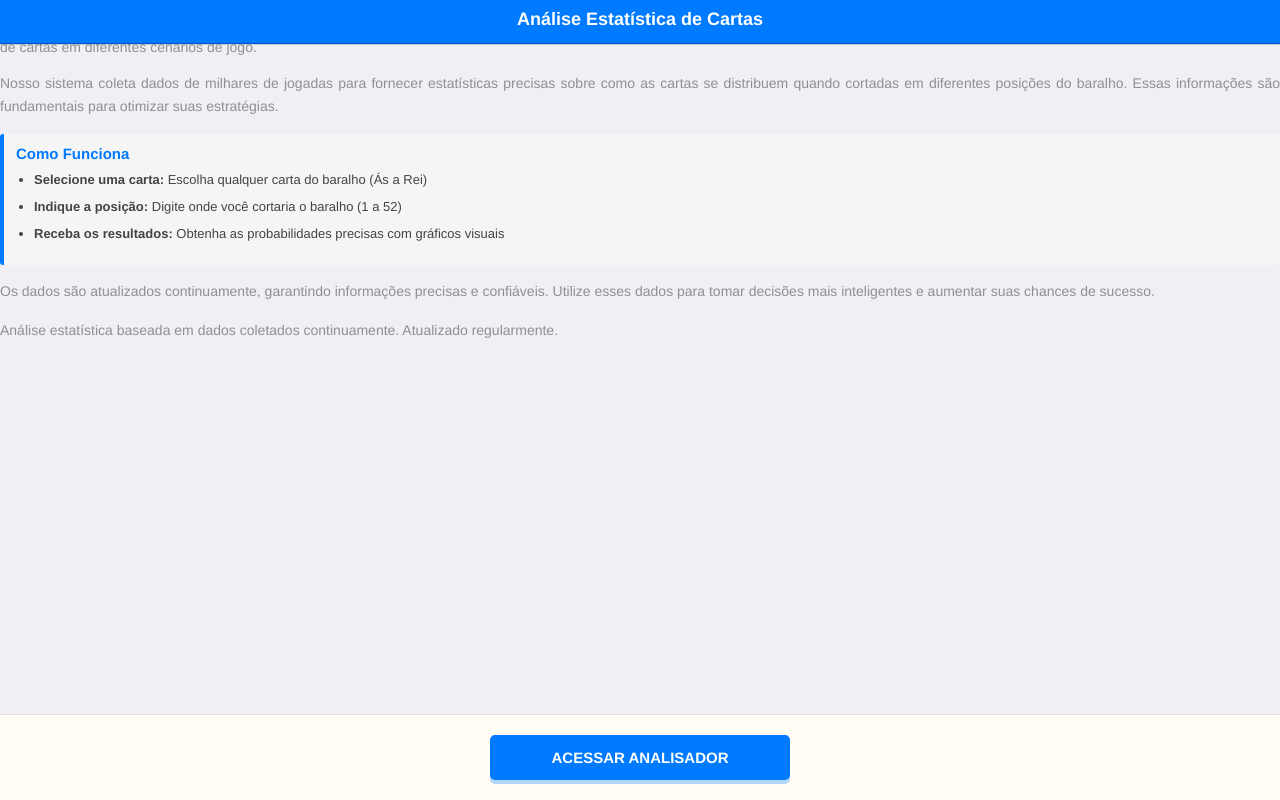
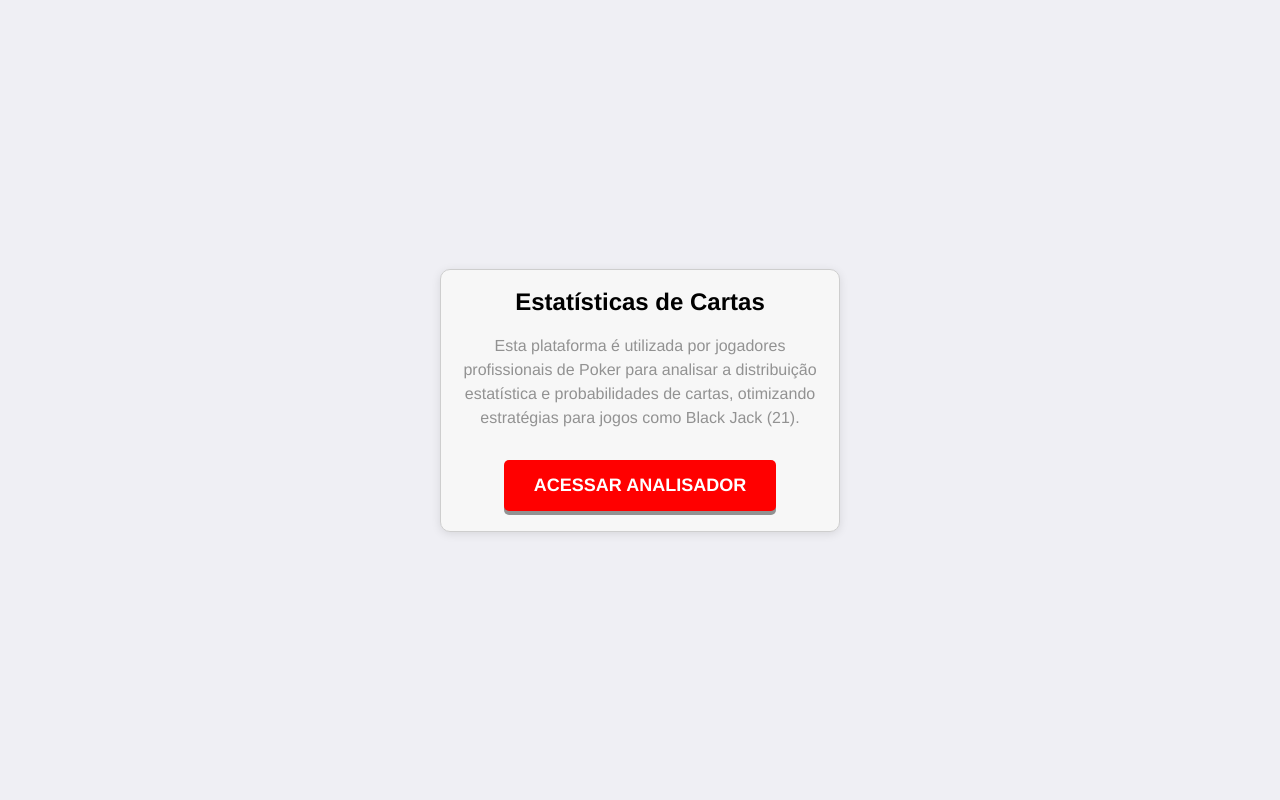
Before and after one commit to 100ratings/cardstats2, a plain HTML site: page landing.html in a window 1280 px wide. Drawn offline with Linux system fonts and the light colour scheme.

Commit message:
Add files via upload

```diff
--- a/landing.html
+++ b/landing.html
@@ -7,140 +7,61 @@
     <link href="css/ratchet.css" rel="stylesheet">
     <link href="css/ratchet-theme-ios.min.css" rel="stylesheet">
     <style>
-        * {
-            margin: 0;
-            padding: 0;
-            box-sizing: border-box;
-        }
         body {
-            background-color: #FFFDF6;
-            color: #333333;
-            font-family: "Helvetica Neue", Helvetica, sans-serif;
+            background-color: #EFEFF4;
+            color: #000000;
             display: flex;
             flex-direction: column;
-            min-height: 100vh;
-        }
-        .bar {
-            background-color: #007AFF;
-            color: white;
-            padding: 10px 0;
-            text-align: center;
-            border-bottom: 1px solid #0051d5;
-        }
-        .bar h1 {
-            font-size: 18px;
+            justify-content: center;
+            align-items: center;
+            height: 100vh;
             margin: 0;
-            font-weight: 600;
+            font-family: "Helvetica Neue", Helvetica, sans-serif;
         }
         .container {
-            flex: 1;
+            text-align: center;
             padding: 20px;
-            max-width: 600px;
-            margin: 0 auto;
-            width: 100%;
-            overflow-y: auto;
+            max-width: 400px;
+            background-color: #F7F7F7;
+            border: 1px solid #CECECE;
+            border-radius: 10px;
+            box-shadow: 0 2px 10px rgba(0,0,0,0.1);
         }
-        .content {
-            line-height: 1.7;
-            color: #444444;
+        h1 {
+            font-size: 24px;
             margin-bottom: 20px;
+            color: #000000;
         }
-        .content p {
-            margin: 12px 0;
-            font-size: 14px;
-            text-align: justify;
-        }
-        .highlight {
-            background-color: #f5f5f5;
-            padding: 12px;
-            border-left: 4px solid #007AFF;
-            margin: 15px 0;
-            border-radius: 3px;
-        }
-        .highlight h3 {
-            margin: 0 0 8px 0;
-            color: #007AFF;
-            font-size: 15px;
-        }
-        .highlight ul {
-            margin: 8px 0;
-            padding-left: 18px;
-        }
-        .highlight li {
-            margin: 5px 0;
-            font-size: 13px;
-        }
-        .button-wrapper {
-            padding: 20px;
-            background-color: #FFFDF6;
-            border-top: 1px solid #e0e0e0;
-            position: sticky;
-            bottom: 0;
-            width: 100%;
-            text-align: center;
+        p {
+            font-size: 16px;
+            line-height: 1.5;
+            margin-bottom: 30px;
+            color: #929292;
         }
         .btn-poker {
-            background-color: #007AFF;
+            background-color: #FF0000;
             border: none;
-            color: white;
-            padding: 12px 25px;
-            font-size: 15px;
+            color: #FFFFFF;
+            padding: 15px 30px;
+            font-size: 18px;
             border-radius: 5px;
             text-transform: uppercase;
             font-weight: bold;
             cursor: pointer;
-            width: 100%;
-            max-width: 300px;
-            box-shadow: 0 4px rgba(0, 122, 255, 0.3);
-            transition: all 0.2s;
+            box-shadow: 0 4px #929292;
         }
         .btn-poker:active {
-            box-shadow: 0 2px rgba(0, 122, 255, 0.3);
+            box-shadow: 0 2px #929292;
             transform: translateY(2px);
-        }
-        .footer {
-            text-align: center;
-            font-size: 11px;
-            color: #999999;
-            margin-top: 15px;
         }
     </style>
 </head>
 <body>
-    <div class="bar">
-        <h1>Análise Estatística de Cartas</h1>
-    </div>
-
     <div class="container">
-        <div class="content">
-            <p>
-                Bem-vindo à plataforma de análise estatística de cartas, desenvolvida para jogadores profissionais de Poker e Blackjack (21). Esta ferramenta oferece análise detalhada sobre a distribuição e probabilidade de cartas em diferentes cenários de jogo.
-            </p>
-
-            <p>
-                Nosso sistema coleta dados de milhares de jogadas para fornecer estatísticas precisas sobre como as cartas se distribuem quando cortadas em diferentes posições do baralho. Essas informações são fundamentais para otimizar suas estratégias.
-            </p>
-
-            <div class="highlight">
-                <h3>Como Funciona</h3>
-                <ul>
-                    <li><strong>Selecione uma carta:</strong> Escolha qualquer carta do baralho (Ás a Rei)</li>
-                    <li><strong>Indique a posição:</strong> Digite onde você cortaria o baralho (1 a 52)</li>
-                    <li><strong>Receba os resultados:</strong> Obtenha as probabilidades precisas com gráficos visuais</li>
-                </ul>
-            </div>
-
-            <p>
-                Os dados são atualizados continuamente, garantindo informações precisas e confiáveis. Utilize esses dados para tomar decisões mais inteligentes e aumentar suas chances de sucesso.
-            </p>
-
-            <div class="footer">
-                <p>Análise estatística baseada em dados coletados continuamente. Atualizado regularmente.</p>
-            </div>
-        </div>
-    </div>
-
-    <div class="button-wrapper">
+        <h1>Estatísticas de Cartas</h1>
+        <p>
+            Esta plataforma é utilizada por jogadores profissionais de Poker para analisar a distribuição estatística e probabilidades de cartas, otimizando estratégias para jogos como Black Jack (21).
+        </p>
         <button class="btn-poker" onclick="window.location.href='index.html?start=true'">Acessar Analisador</button>
     </div>
 </body>
```
Also changed, not shown: index.html (+3 -3 lines), js/app/result.js (+36 -65 lines), result/index.html (+2 -2 lines).
